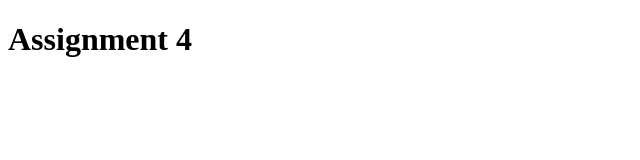
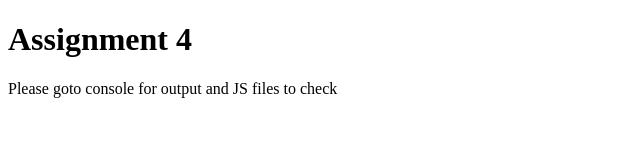
Before and after one commit to saikumar1912/coursera-test, a plain HTML site: page Assing3/index.html in a window 1280 px wide. Shown: the whole page, without its empty margins (0-640 px from the left). Drawn offline with Linux system fonts and the light colour scheme.

Commit message:
Update index.html

```diff
--- a/Assing3/index.html
+++ b/Assing3/index.html
@@ -9,5 +9,6 @@
 </head>
 <body>
   <h1>Assignment 4</h1>
+  <p>Please goto console for output and JS files to check</p>
 </body>
 </html>
```
